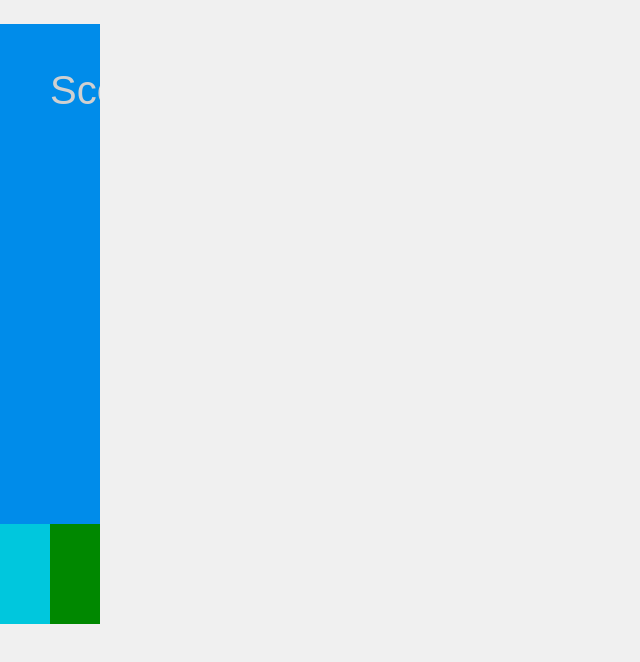
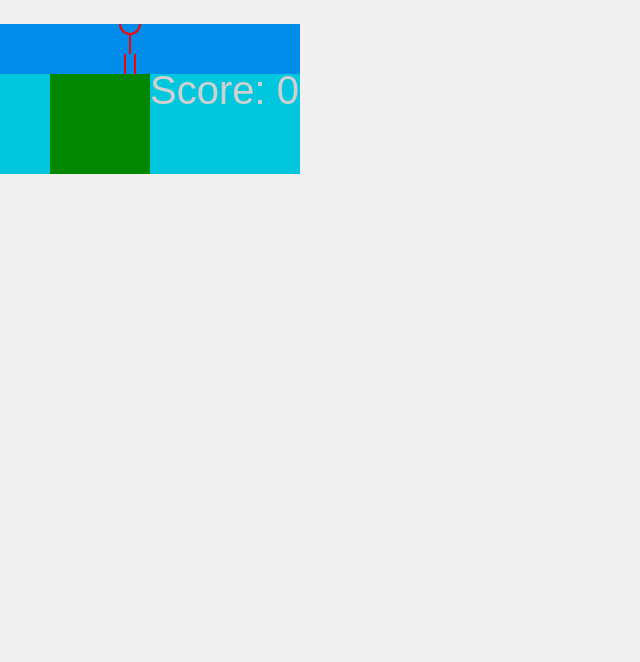
Before and after one commit to teru182/crossthebridge, a plain HTML site: page index.html in a window 1280 px wide. Shown: the whole page, without its empty margins (0-640 px from the left). Drawn offline with Linux system fonts and the light colour scheme.

Commit message:
Update index.html

```diff
--- a/index.html
+++ b/index.html
@@ -19,7 +19,7 @@
   </style>
 </head>
 <body>
-  <canvas id="gameCanvas" width=100% height="600"></canvas>
+  <canvas id="gameCanvas"></canvas>
   <script>
     const canvas = document.getElementById("gameCanvas");
     const ctx = canvas.getContext("2d");
```
